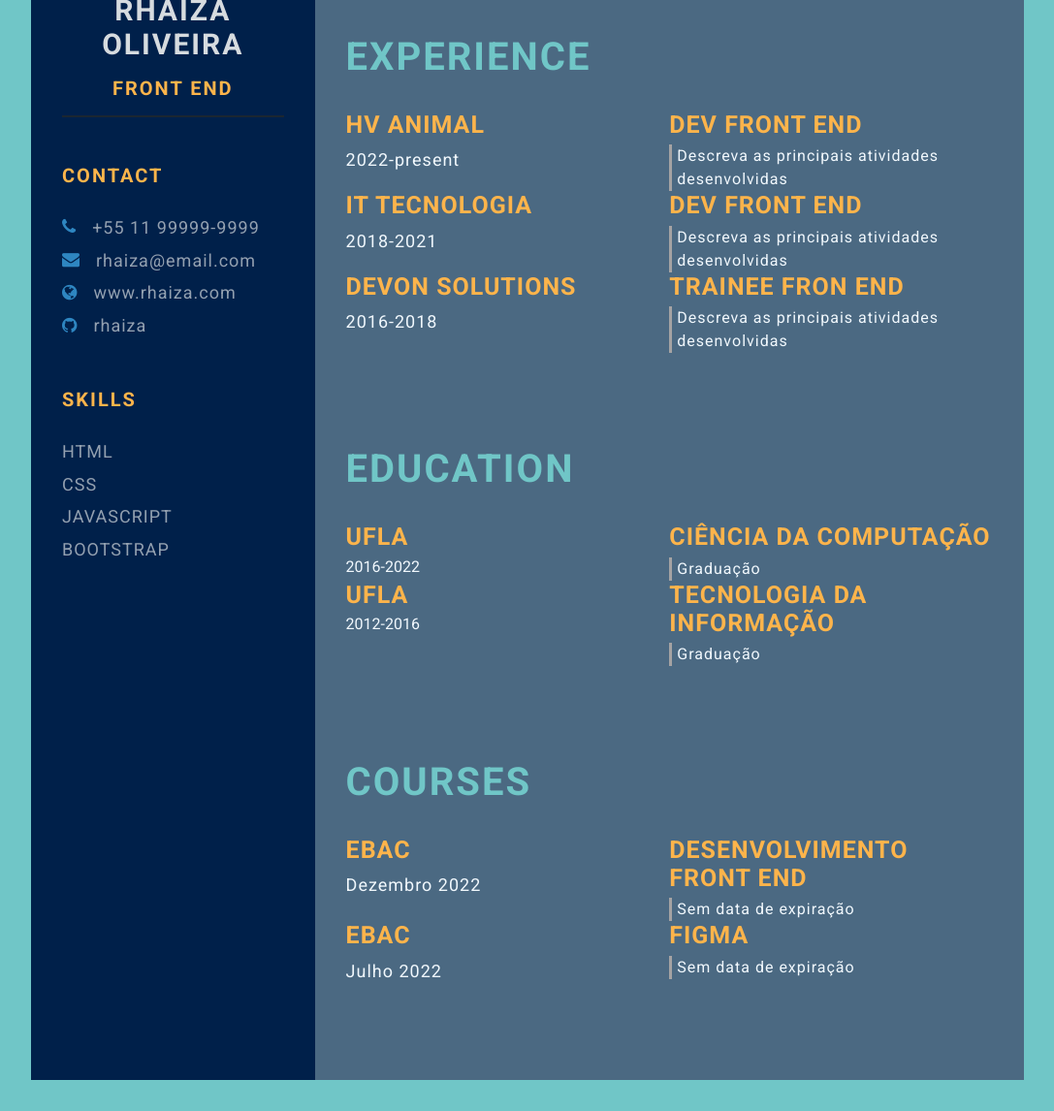
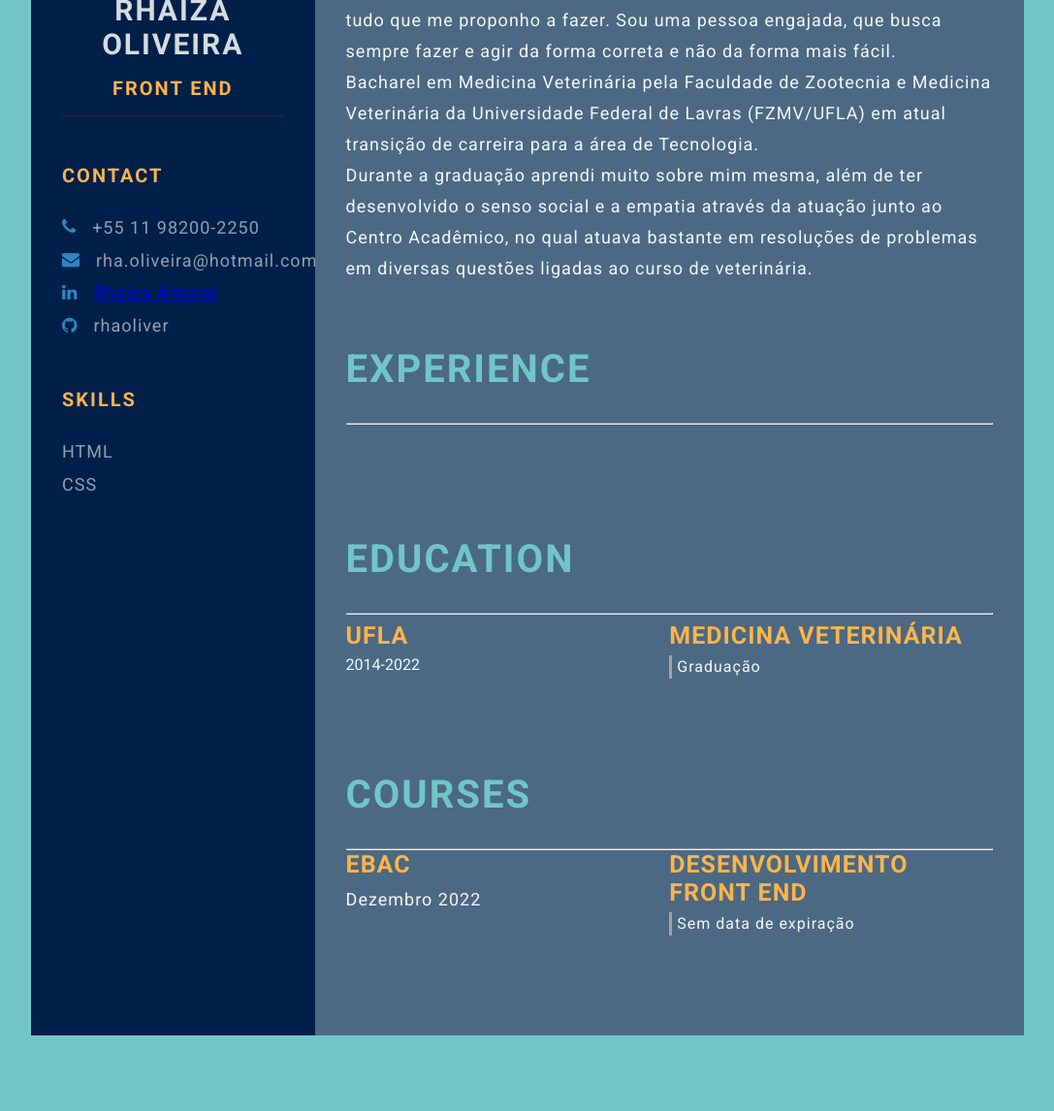
Before and after one commit to Rhaoliver/rhaoliver.github.io, a plain HTML site: page index.html in a window 1280 px wide. Shown: the part 364-1510 px from the top of the page at 97% size, without its empty margins (96-1183 px from the left). After the commit the page ends 1464 px from the top, so only its background shows below. Drawn offline with Linux system fonts and the light colour scheme.

Commit message:
feature: atualização de informações

```diff
--- a/index.html
+++ b/index.html
@@ -30,10 +30,10 @@
                 <div class="contact-info">
                     <p class="left-title">Contact</p>
                     <ul>
-                        <li><i class="fa fa-phone"></i>  +55 11 99999-9999</li>
-                        <li><i class="fa fa-envelope"></i> rhaiza@email.com</li>
-                        <li><i class="fa fa-globe"></i>  www.rhaiza.com</li>
-                        <li><i class="fa fa-github"></i>  rhaiza</li>
+                        <li><i class="fa fa-phone"></i>  +55 11 98200-2250</li>
+                        <li><i class="fa fa-envelope"></i> rha.oliveira@hotmail.com</li>
+                        <li><i class="fa fa-linkedin"></i><a target="_blank" href="https://www.linkedin.com/in/rhaiza-amaral"> Rhaiza Amaral</a></li>
+                        <li><i class="fa fa-github" link="https://github.com/Rhaoliver"></i> rhaoliver</li>
                     </ul>
                 </div>
                 <div class="skills">
@@ -41,8 +41,8 @@
                     <ul>
                         <li><p>HTML</p></li>
                         <li><p>CSS</p></li>
-                        <li><p>JavaScript</p></li>
-                        <li><p>Bootstrap</p></li>
+                        <li><p></p></li>
+                        <li><p></p></li>
                     </ul>
                 </div>
             </section>
@@ -50,72 +50,78 @@
         <section class="right-section">
             <div class="right-section-contents">
                 <section class="about gap">
-                    <div class="right-title">About me</div>
+                    <div class="right-title">About me</div><hr/>
                     <p class="about-me-contents">
-                        Olá, sou a Rhaiza <br>
-                        <br> Um pouco mais sobre mim
-                        <br> Um pouco mais sobre o que faço
-                        <br> Quais são as minhas competências
+                    Aluna do curso de Desenvolvimento Front End do Zero ao Pró pela Escola Britânica de Artes Criativas (EBAC), estou aprendendo do início
+                    as linguagens inerentes ao curso como HTML, CSS, JavaScript, JQuery, Bootstrap, Angular etc. <br>
+                    Proativa, interessada, responsável, com boa comunicação interpessoal e disposição para aprender cada vez mais, buscando sempre evoluir em
+                    tudo que me proponho a fazer. Sou uma pessoa engajada, que busca sempre fazer e agir da forma correta e não da forma mais fácil.
+                    </p>
+                    <p class="about-me-contents">
+                    Bacharel em Medicina Veterinária pela Faculdade de Zootecnia e Medicina Veterinária da Universidade Federal de Lavras (FZMV/UFLA)
+                    em atual transição de carreira para a área de Tecnologia.<br>
+                    Durante a graduação aprendi muito sobre mim mesma, além de ter desenvolvido o senso social e a empatia através da atuação junto ao Centro
+                    Acadêmico, no qual atuava bastante em resoluções de problemas em diversas questões ligadas ao curso de veterinária.
                     </p>
                 </section>
             <section class="experience gap">
-                <div class="right-title">Experience</div>
+                <div class="right-title">Experience</div><hr/>
                 <div class="experience-contents">
                     <div class="exp-left">
-                        <p class="exp-company-name">HV Animal</p>
-                        <p class="exp-time-period">2022-present</p>
+                        <p class="exp-company-name"></p>
+                        <p class="exp-time-period"></p>
                     </div>
                     <div class="exp-right">
-                        <p class="exp-position">Dev Front End</p>
+                        <p class="exp-position"></p>
                         <p class="exp-desc">
-                            Descreva as principais atividades desenvolvidas
+
                         </p>
                     </div>
                     <div class="exp-left">
-                        <p class="exp-company-name">IT Tecnologia</p>
-                        <p class="exp-time-period">2018-2021</p>
+                        <p class="exp-company-name"></p>
+                        <p class="exp-time-period"></p>
                     </div>
                     <div class="exp-right">
-                        <p class="exp-position">Dev Front End</p>
+                        <p class="exp-position"></p>
                         <p class="exp-desc">
-                            Descreva as principais atividades desenvolvidas
+
                         </p>
                     </div>
                     <div class="exp-left">
-                        <p class="exp-company-name">Devon Solutions</p>
-                        <p class="exp-time-period">2016-2018</p>
+                        <p class="exp-company-name"></p>
+                        <p class="exp-time-period"></p>
                     </div>
                     <div class="exp-right">
-                        <p class="exp-position">Trainee Fron End</p>
+                        <p class="exp-position"></p>
                         <p class="exp-desc">
-                            Descreva as principais atividades desenvolvidas
+
                         </p>
                     </div>
                 </div>
             </section>
             <section class="education gap">
-                <div class="right-title">Education</div>
+                <div class="right-title">Education</div><hr/>
                     <div class="education-contents">
                         <div class="education-left">
-                            <p class="education-school-name">UFLA</p>
-                            <p class="education-time-period">2016-2022</p>
+                            <p class="education-school-name"></p>
+                            <p class="education-time-period"></p>
                         </div>
                         <div class="education-right">
-                            <p class="education-subject">Ciência da Computação</p>
-                            <p class="education-desc">Graduação </p>
+                            <p class="education-subject"></p>
+                            <p class="education-desc"></p>
                         </div>
                     <div class="education-left">
                         <p class="education-school-name">UFLA</p>
-                        <p class="education-time-period">2012-2016</p>
+                        <p class="education-time-period">2014-2022</p>
                     </div>
                     <div class="education-right">
-                        <p class="education-subject">Tecnologia da Informação</p>
+                        <p class="education-subject">Medicina Veterinária</p>
                         <p class="education-desc">Graduação</p>
                     </div>
                 </div>
             </section>
             <section class="awards gap">
-                <div class="right-title">Courses</div>
+                <div class="right-title">Courses</div><hr/>
                 <div class="awards-contents">
                     <div class="awards-left">
                         <p class="awards-company-name">EBAC</p>
@@ -126,12 +132,12 @@
                         <p class="awards-desc">Sem data de expiração</p>
                     </div>
                     <div class="awards-left">
-                        <p class="awards-company-name">EBAC</p>
-                        <p class="awards-time-period">Julho 2022</p>
+                        <p class="awards-company-name"></p>
+                        <p class="awards-time-period"></p>
                     </div>
                     <div class="awards-right">
-                        <p class="awards-name">Figma</p>
-                        <p class="awards-desc">Sem data de expiração</p>
+                        <p class="awards-name"></p>
+                        <p class="awards-desc"></p>
                     </div>
                 </div>
             </section>
--- a/style.css
+++ b/style.css
@@ -9,6 +9,7 @@
 body {
     background-color: #70c6c7;
 }
+
 
 .resume-contents {
     min-height: 100vh;
@@ -84,6 +85,7 @@ body {
 
 .contact-info ul li {
     padding: 50%;
+    text-decoration: none;
 }
 
 .contact-info ul li,
```
